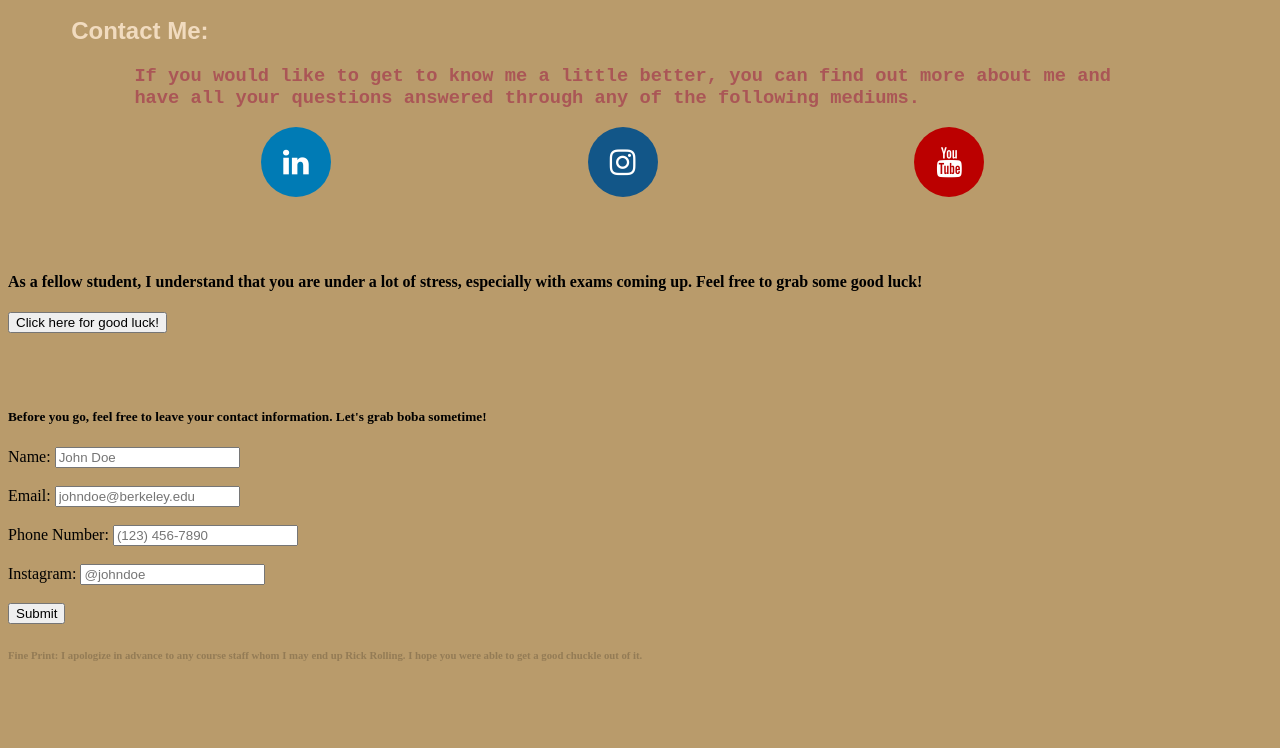
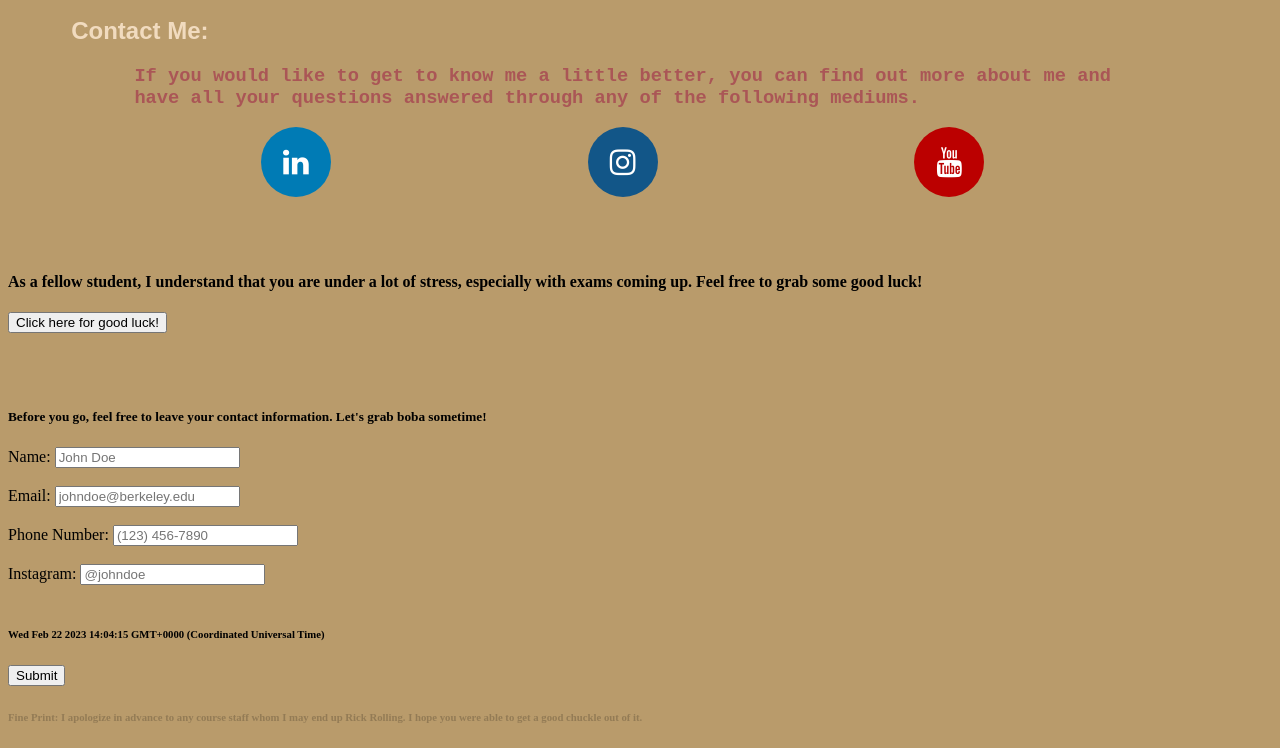
Before and after one commit to fullstack-decal-sp23/project1-lam-t-nguyen, a plain HTML site: page index.html in a window 1280 px wide. Shown: the part 994-1742 px from the top of the page. Before the commit the page ends 1680 px from the top, so only its background shows below. Drawn offline with Linux system fonts and the light colour scheme.

Commit message:
Added a script tag that outputs the time when the site is visited

```diff
--- a/index.html
+++ b/index.html
@@ -78,6 +78,7 @@
     <br>
 
     <h5>Before you go, feel free to leave your contact information. Let's grab boba sometime!</h5>
+
     <form>
         <label>Name:</label>
         <input type="text" placeholder="John Doe">
@@ -99,8 +100,15 @@
         <br>
         <br>
 
+        <h6 id="myScript"></h6>
+
+        <script>
+            document.getElementById("myScript").innerHTML = Date();
+        </script>
+
         <input type="submit">
     </form>
+
     <h6 style="opacity:0.2">Fine Print: I apologize in advance to any course staff whom I may end up Rick Rolling. I hope you were able to get a good chuckle out of it.</h6>
 </body>
 </html>
```
